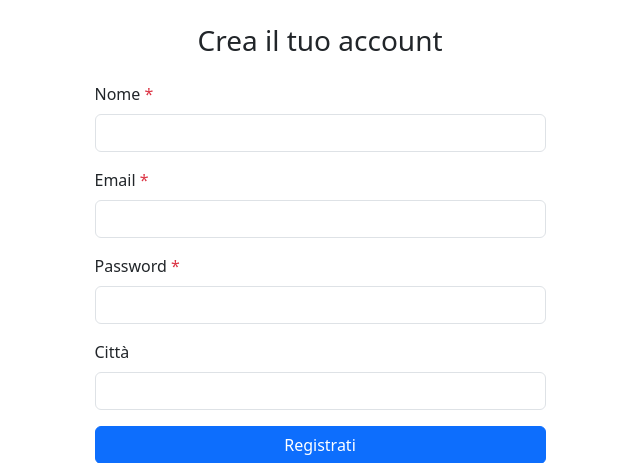
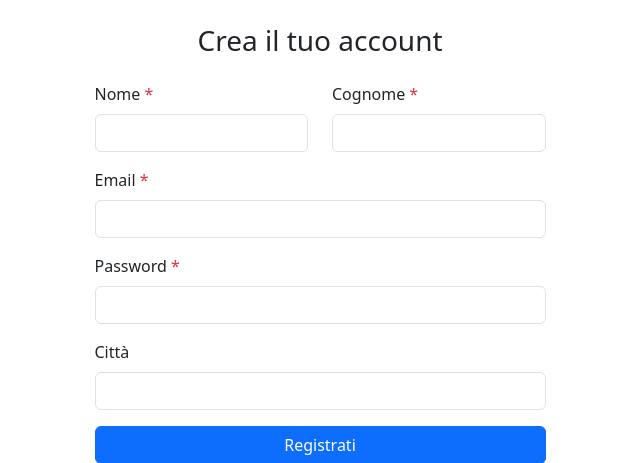
Before and after one commit to giusepperendali/biblioteca-diffusa, a Flask app: page /registrazione in a window 1280 px wide. Shown: the part 68-531 px from the top of the page, without its empty margins (320-960 px from the left). Run offline with Flask 3, Linux system fonts and the light colour scheme; some web fonts are replaced.

Commit message:
T2.1: aggiunge il campo Cognome agli utenti
- 01_schema.sql: nuova colonna cognome (NOT NULL) nella tabella utenti
- 02_seed.sql: nome/cognome separati per i 6 utenti di test
- models/utente.py: crea() accetta il cognome
- controllers/auth.py: registrazione legge e valida il cognome
- registrazione.html: campo Cognome accanto al Nome
- profilo.html: intestazione con nome e cognome
- tests/test_t2.py: registrazione aggiornata con il cognome (9/9 OK)

Co-Authored-By: Claude Opus 4.8 (1M context) <noreply@anthropic.com>

```diff
--- a/controllers/auth.py
+++ b/controllers/auth.py
@@ -27,21 +27,22 @@ def login_richiesto(view):
 def registrazione():
     if request.method == "POST":
         nome = request.form.get("nome", "").strip()
+        cognome = request.form.get("cognome", "").strip()
         email = request.form.get("email", "").strip().lower()
         password = request.form.get("password", "")
         citta = request.form.get("citta", "").strip() or None
 
         # Validazione minima dei campi obbligatori
-        if not nome or not email or not password:
-            flash("Nome, email e password sono obbligatori.", "danger")
-            return render_template("registrazione.html", nome=nome, email=email, citta=citta)
+        if not nome or not cognome or not email or not password:
+            flash("Nome, cognome, email e password sono obbligatori.", "danger")
+            return render_template("registrazione.html", nome=nome, cognome=cognome, email=email, citta=citta)
 
         # L'email deve essere univoca
         if Utente.trova_per_email(email):
             flash("Questa email risulta gia' registrata.", "danger")
-            return render_template("registrazione.html", nome=nome, citta=citta)
+            return render_template("registrazione.html", nome=nome, cognome=cognome, citta=citta)
 
-        Utente.crea(nome, email, password, citta)
+        Utente.crea(nome, cognome, email, password, citta)
         flash("Registrazione completata! Ora puoi accedere.", "success")
         return redirect(url_for("auth.login"))
 
--- a/database/01_schema.sql
+++ b/database/01_schema.sql
@@ -15,6 +15,7 @@ SET NAMES utf8mb4;
 CREATE TABLE IF NOT EXISTS utenti (
     id                  INT AUTO_INCREMENT PRIMARY KEY,
     nome                VARCHAR(100)    NOT NULL,
+    cognome             VARCHAR(100)    NOT NULL,
     email               VARCHAR(150)    NOT NULL UNIQUE,
     -- Hash SHA-256 della password in esadecimale (64 caratteri) -> Task T2.
     password_hash       CHAR(64)        NOT NULL,
--- a/views/templates/profilo.html
+++ b/views/templates/profilo.html
@@ -9,7 +9,7 @@
         <div class="d-flex align-items-center mb-4">
             <i class="bi bi-person-circle display-3 text-secondary me-3"></i>
             <div>
-                <h1 class="h3 mb-0">{{ utente.nome }}</h1>
+                <h1 class="h3 mb-0">{{ utente.nome }} {{ utente.cognome }}</h1>
                 <span class="text-muted">{{ utente.email }}</span>
             </div>
         </div>
--- a/views/templates/registrazione.html
+++ b/views/templates/registrazione.html
@@ -9,10 +9,17 @@
         <h1 class="h3 mb-4 text-center">Crea il tuo account</h1>
 
         <form method="post" action="{{ url_for('auth.registrazione') }}">
-            <div class="mb-3">
-                <label for="nome" class="form-label">Nome <span class="text-danger">*</span></label>
-                <input type="text" class="form-control" id="nome" name="nome"
-                       value="{{ nome or '' }}" required>
+            <div class="row">
+                <div class="col-sm-6 mb-3">
+                    <label for="nome" class="form-label">Nome <span class="text-danger">*</span></label>
+                    <input type="text" class="form-control" id="nome" name="nome"
+                           value="{{ nome or '' }}" required>
+                </div>
+                <div class="col-sm-6 mb-3">
+                    <label for="cognome" class="form-label">Cognome <span class="text-danger">*</span></label>
+                    <input type="text" class="form-control" id="cognome" name="cognome"
+                           value="{{ cognome or '' }}" required>
+                </div>
             </div>
             <div class="mb-3">
                 <label for="email" class="form-label">Email <span class="text-danger">*</span></label>
```
Also changed, not shown: database/02_seed.sql (+7 -7 lines), models/utente.py (+4 -4 lines), tests/test_t2.py (+1 -1 lines).
